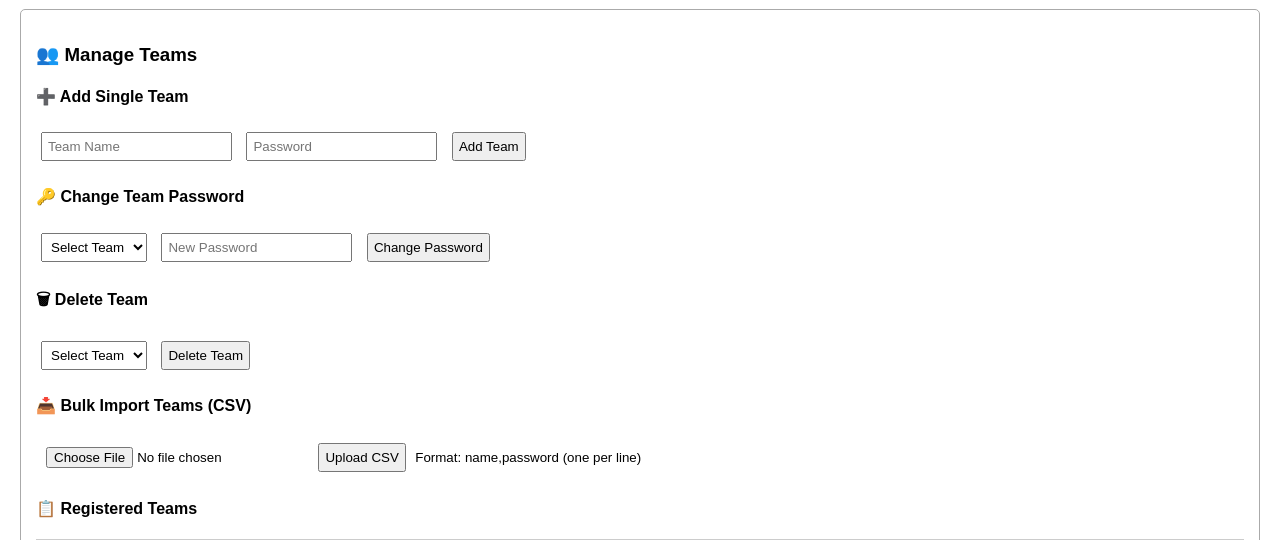
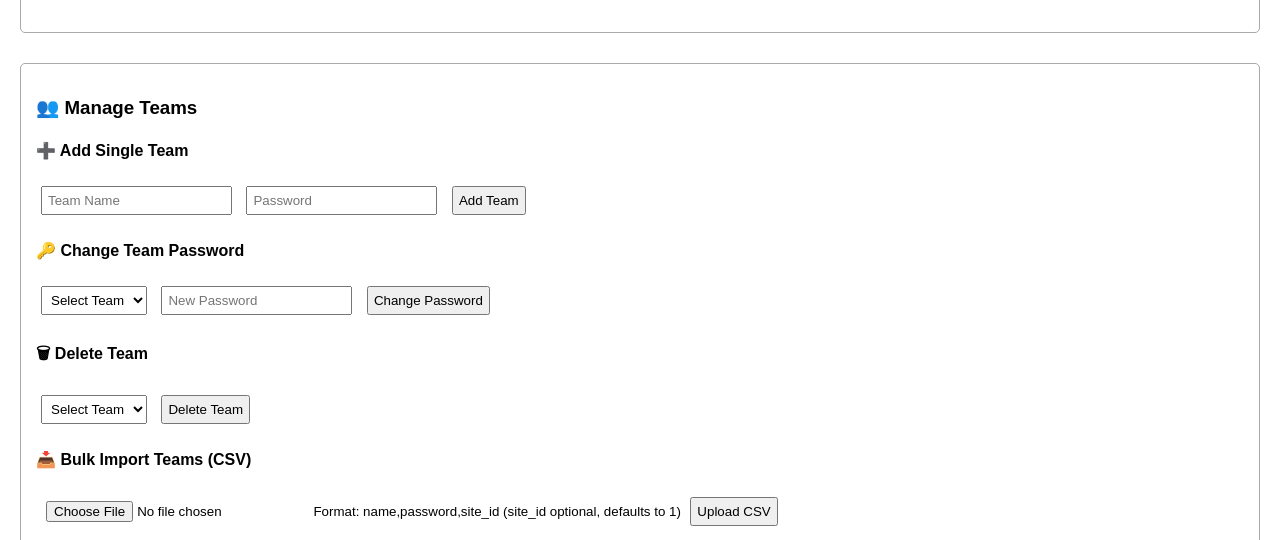
Before and after one commit to San20506/bug-competition-system, a Flask app: page /admin/dashboard in a window 1280 px wide. Shown: the part 488-1028 px from the top of the page. Run offline with Flask 3, Linux system fonts and the light colour scheme; the visitor is signed in with stand-in values (Sample User, id 1); data comes from the database, SQL or seed files in the repository; data that the repository does not hold is empty.

Commit message:
Assistant checkpoint: Added multi-site support with team assignments and admin management
Assistant generated file changes:
- admin/sites.json: Create sites configuration file
- reset_db.py: Update database schema to include site assignments
- bug_rules.py: Update scoring logic to verify site ID
- main.py: Add multi-site support with team assignments
- templates/bug_site.html: Update bug site view to show team-specific site
- templates/leaderboard.html: Update leaderboard to show site assignments
- templates/admin_sites.html: Create admin sites management page
- templates/dashboard.html: Update bulk import instructions

---

User prompt:

Add the following features to the Bug Bounty web app:

Each team will be assigned a specific site from a pool of 5 bugged sites. This means:

When a team logs in, they should only see the QR code and URL of their assigned site.

Teams must only submit fixes related to their assigned site.

Submissions should first be checked to ensure they match the correct site before scoring.

The check_all_fixes function must accept and verify the site ID or path to ensure the submitted fix corresponds to the assigned site.

An admin panel should:

Allow the admin to add, remove, or edit any of the 5 bugged site URLs.

Automatically regenerate the QR code when a site URL is updated.

Store QR codes in static/qr/site_<id>.png.

Store site URLs in a file like sites.json or a database table.

The admin should also be able to assign or change a team’s site ID during team creation, via the admin panel, or during CSV import.

The leaderboard should clearly reflect which team was assigned to which site.

Only admins can modify site assignments or URLs. Teams can view only their own QR code and site URL.

Replit-Commit-Author: Assistant
Replit-Commit-Session-Id: 94e54409-b48b-42c7-ae1b-22680a6a03fe

```diff
--- /dev/null
+++ b/admin/sites.json
@@ -0,0 +1,23 @@
+
+{
+  "1": {
+    "name": "E-commerce Site",
+    "url": "https://example.com/ecommerce-bugs"
+  },
+  "2": {
+    "name": "Social Media Platform",
+    "url": "https://example.com/social-bugs"
+  },
+  "3": {
+    "name": "Banking Portal",
+    "url": "https://example.com/banking-bugs"
+  },
+  "4": {
+    "name": "News Website",
+    "url": "https://example.com/news-bugs"
+  },
+  "5": {
+    "name": "Online Learning",
+    "url": "https://example.com/learning-bugs"
+  }
+}
--- a/main.py
+++ b/main.py
@@ -16,23 +16,33 @@ if not os.path.exists(STATIC_FOLDER):
     os.makedirs(STATIC_FOLDER)
 
 
-def generate_qr_code(url):
-    """Generate QR code for the given URL and save it"""
+def generate_qr_code(url, site_id):
+    """Generate QR code for the given URL and save it for specific site"""
     qr = qrcode.QRCode(version=1, box_size=10, border=5)
     qr.add_data(url)
     qr.make(fit=True)
 
     img = qr.make_image(fill_color="black", back_color="white")
-    img.save('static/bugsite_qr.png')
+    img.save(f'static/qr/site_{site_id}.png')
 
 
-def get_bug_url():
-    """Get the current bug site URL"""
+def get_sites():
+    """Get all sites from configuration"""
     try:
-        with open('admin/bug_url.txt', 'r') as f:
-            return f.read().strip()
+        with open('admin/sites.json', 'r') as f:
+            return json.load(f)
     except:
-        return "https://example.com/buggy-site"
+        return {}
+
+
+def get_team_site(team_name):
+    """Get the site ID assigned to a team"""
+    conn = sqlite3.connect('database.db')
+    c = conn.cursor()
+    c.execute("SELECT site_id FROM teams WHERE name = ?", (team_name,))
+    result = c.fetchone()
+    conn.close()
+    return result[0] if result else 1
 
 
 def format_time(seconds):
@@ -45,7 +55,7 @@ def format_time(seconds):
 
 
 # ---- STATIC FILES ----
-@app.route('/static/<filename>')
+@app.route('/static/<path:filename>')
 def static_files(filename):
     return send_from_directory('static', filename)
 
@@ -83,16 +93,30 @@ def logout():
     return redirect('/login')
 
 
-# ---- BUG SITE QR CODE (PUBLIC VIEW) ----
+# ---- BUG SITE QR CODE (TEAM-SPECIFIC VIEW) ----
 @app.route('/bug')
 def bug_site():
-    bug_url = get_bug_url()
+    if 'team' not in session:
+        return redirect('/login')
+
+    team_name = session['team']
+    site_id = get_team_site(team_name)
+    sites = get_sites()
+
+    if str(site_id) not in sites:
+        return "Site not found", 404
+
+    site_info = sites[str(site_id)]
+    qr_path = f'static/qr/site_{site_id}.png'
 
     # Generate QR code if it doesn't exist
-    if not os.path.exists('static/bugsite_qr.png'):
-        generate_qr_code(bug_url)
+    if not os.path.exists(qr_path):
+        generate_qr_code(site_info['url'], site_id)
 
-    return render_template('bug_site.html', bug_url=bug_url)
+    return render_template('bug_site.html',
+                         bug_url=site_info['url'],
+                         site_name=site_info['name'],
+                         site_id=site_id)
 
 
 # ---- TEAM SUBMISSION PAGE ----
@@ -123,6 +147,7 @@ def index():
 
         file = request.files['zipfile']
         teamname = session['team']
+        team_site_id = get_team_site(teamname)
 
         if os.path.exists(UPLOAD_FOLDER):
             shutil.rmtree(UPLOAD_FOLDER)
@@ -134,7 +159,8 @@ def index():
             zip_ref.extractall(UPLOAD_FOLDER)
         os.remove(zip_path)
 
-        score = check_all_fixes(UPLOAD_FOLDER)
+        # Pass site ID to scoring function for validation
+        score = check_all_fixes(UPLOAD_FOLDER, team_site_id)
         time_taken = int(status['duration']) * 60 - remaining
 
         conn = sqlite3.connect('database.db')
@@ -142,9 +168,9 @@ def index():
         c.execute("SELECT id FROM scores WHERE name=?", (teamname,))
         existing = c.fetchone()
         if existing:
-            c.execute("UPDATE scores SET score=?, duration=? WHERE name=?", (score, time_taken, teamname))
+            c.execute("UPDATE scores SET score=?, duration=?, site_id=? WHERE name=?", (score, time_taken, team_site_id, teamname))
         else:
-            c.execute("INSERT INTO scores (name, score, duration) VALUES (?, ?, ?)", (teamname, score, time_taken))
+            c.execute("INSERT INTO scores (name, score, duration, site_id) VALUES (?, ?, ?, ?)", (teamname, score, time_taken, team_site_id))
         conn.commit()
         conn.close()
 
@@ -158,37 +184,57 @@ def index():
 def leaderboard():
     conn = sqlite3.connect('database.db')
     c = conn.cursor()
-    c.execute("SELECT name, score, duration FROM scores ORDER BY score DESC, duration ASC")
+    c.execute("SELECT s.name, s.score, s.duration, s.site_id FROM scores s ORDER BY s.score DESC, s.duration ASC")
     rows = c.fetchall()
     conn.close()
 
-    # Format time for display
+    sites = get_sites()
+
+    # Format time for display and add site names
     formatted_rows = []
     for row in rows:
-        formatted_rows.append((row[0], row[1], format_time(row[2])))
+        site_name = sites.get(str(row[3]), {}).get('name', f'Site {row[3]}')
+        formatted_rows.append((row[0], row[1], format_time(row[2]), site_name))
 
     return render_template("leaderboard.html", rows=formatted_rows)
 
 
-# ---- ADMIN BUG QR MANAGEMENT ----
-@app.route('/admin/bug_qr', methods=['GET', 'POST'])
-def admin_bug_qr():
+# ---- ADMIN SITES MANAGEMENT ----
+@app.route('/admin/sites', methods=['GET', 'POST'])
+def admin_sites():
     if 'admin' not in session:
         return redirect('/login')
 
     msg = ""
-    bug_url = get_bug_url()
+    sites = get_sites()
 
     if request.method == 'POST':
-        new_url = request.form.get('bug_url', '').strip()
-        if new_url:
-            with open('admin/bug_url.txt', 'w') as f:
-                f.write(new_url)
-            generate_qr_code(new_url)
-            msg = "✅ Bug site URL and QR code updated!"
-            bug_url = new_url
+        action = request.form.get('action')
 
-    return render_template('admin_bug_qr.html', msg=msg, bug_url=bug_url)
+        if action == 'update_site':
+            site_id = request.form.get('site_id')
+            site_name = request.form.get('site_name', '').strip()
+            site_url = request.form.get('site_url', '').strip()
+
+            if site_id and site_name and site_url:
+                sites[site_id] = {
+                    'name': site_name,
+                    'url': site_url
+                }
+
+                with open('admin/sites.json', 'w') as f:
+                    json.dump(sites, f, indent=2)
+
+                # Regenerate QR code
+                generate_qr_code(site_url, site_id)
+                msg = f"✅ Site {site_id} updated and QR code regenerated!"
+
+        elif action == 'regenerate_all':
+            for site_id, site_info in sites.items():
+                generate_qr_code(site_info['url'], site_id)
+            msg = "🔄 All QR codes regenerated!"
+
+    return render_template('admin_sites.html', msg=msg, sites=sites)
 
 
 # ---- ADMIN DASHBOARD ----
@@ -251,10 +297,11 @@ def admin_dashboard():
         elif action == "add_team":
             name = request.form.get("teamname", "").strip()
             password = request.form.get("teampassword", "").strip()
+            site_id = int(request.form.get("site_id", 1))
             try:
-                c.execute("INSERT INTO teams (name, password) VALUES (?, ?)", (name, password))
+                c.execute("INSERT INTO teams (name, password, site_id) VALUES (?, ?, ?)", (name, password, site_id))
                 conn.commit()
-                msg = f"✅ Team '{name}' added."
+                msg = f"✅ Team '{name}' added with Site {site_id}."
             except:
                 msg = f"⚠️ Team '{name}' already exists."
 
@@ -272,6 +319,13 @@ def admin_dashboard():
             conn.commit()
             msg = f"🔑 Password changed for team '{name}'."
 
+        elif action == "change_site":
+            name = request.form.get("teamname", "").strip()
+            new_site_id = int(request.form.get("site_id", 1))
+            c.execute("UPDATE teams SET site_id = ? WHERE name = ?", (new_site_id, name))
+            conn.commit()
+            msg = f"🎯 Site assignment changed for team '{name}' to Site {new_site_id}."
+
         elif action == "bulk_teams":
             file = request.files.get("file")
             if file:
@@ -281,8 +335,9 @@ def admin_dashboard():
                 for row in csv_reader:
                     if len(row) >= 2:
                         name, password = row[0].strip(), row[1].strip()
+                        site_id = int(row[2]) if len(row) > 2 and row[2].strip().isdigit() else 1
                         try:
-                            c.execute("INSERT INTO teams (name, password) VALUES (?, ?)", (name, password))
+                            c.execute("INSERT INTO teams (name, password, site_id) VALUES (?, ?, ?)", (name, password, site_id))
                             added += 1
                         except:
                             continue
@@ -300,11 +355,13 @@ def admin_dashboard():
         timer = json.load(f)
     c.execute("SELECT id, name, score, duration FROM scores ORDER BY score DESC")
     scores = c.fetchall()
-    c.execute("SELECT name, password FROM teams ORDER BY name")
+    c.execute("SELECT name, password, site_id FROM teams ORDER BY name")
     teams = c.fetchall()
     conn.close()
 
-    return render_template("dashboard.html", msg=msg, timer=timer, scores=scores, teams=teams)
+    sites = get_sites()
+
+    return render_template("dashboard.html", msg=msg, timer=timer, scores=scores, teams=teams, sites=sites)
 
 
 # ---- RUN SERVER ----
--- a/templates/dashboard.html
+++ b/templates/dashboard.html
@@ -1,4 +1,4 @@
-
+html
 <!DOCTYPE html>
 <html>
 <head>
@@ -93,8 +93,9 @@
     <form method="POST" enctype="multipart/form-data">
         <h4>📥 Bulk Import Teams (CSV)</h4>
         <input type="file" name="file" accept=".csv" required>
+        <small>Format: name,password,site_id (site_id optional, defaults to 1)</small>
         <button name="action" value="bulk_teams">Upload CSV</button>
-        <small>Format: name,password (one per line)</small>
+
     </form>
 
     <!-- Teams List -->
--- a/templates/leaderboard.html
+++ b/templates/leaderboard.html
@@ -16,6 +16,13 @@
         .nav-links a { margin-right: 15px; text-decoration: none; color: #007bff; }
         .nav-links a:hover { text-decoration: underline; }
         .no-scores { text-align: center; color: #666; font-style: italic; }
+        .site-badge {
+            background: #007bff;
+            color: white;
+            padding: 2px 8px;
+            border-radius: 12px;
+            font-size: 12px;
+        }
     </style>
     <script>
         // Auto-refresh every 30 seconds
@@ -32,6 +39,7 @@
                 <th>Team Name</th>
                 <th>Score</th>
                 <th>Time Taken</th>
+                <th>Assigned Site</th>
             </tr>
             {% for row in rows %}
             <tr {% if loop.index == 1 %}class="rank-1"{% elif loop.index == 2 %}class="rank-2"{% elif loop.index == 3 %}class="rank-3"{% endif %}>
@@ -41,6 +49,7 @@
                 <td>{{ row[0] }}</td>
                 <td>{{ row[1] }} points</td>
                 <td>{{ row[2] }}</td>
+                <td><span class="site-badge">{{ row[3] }}</span></td>
             </tr>
             {% endfor %}
         </table>
@@ -50,7 +59,7 @@
 
     <div class="nav-links">
         <a href="/">⬅ Back to Home</a>
-        <a href="/bug">🐛 View Bug Site</a>
+        <a href="/bug">🐛 View Your Bug Site</a>
     </div>
 
     <p style="color: #666; font-size: 12px;">🔄 Page auto-refreshes every 30 seconds</p>
```
Also changed, not shown: bug_rules.py (+39 -9 lines), reset_db.py (+11 -9 lines), templates/admin_sites.html (added, +68 -0 lines), templates/bug_site.html (+11 -4 lines).
